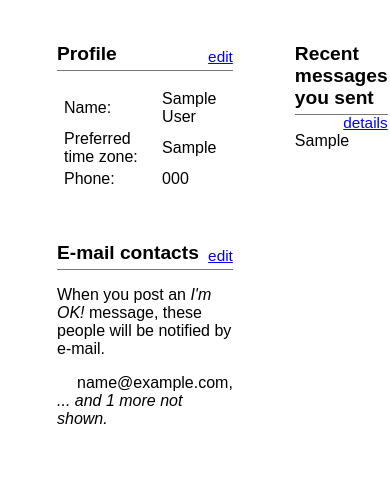
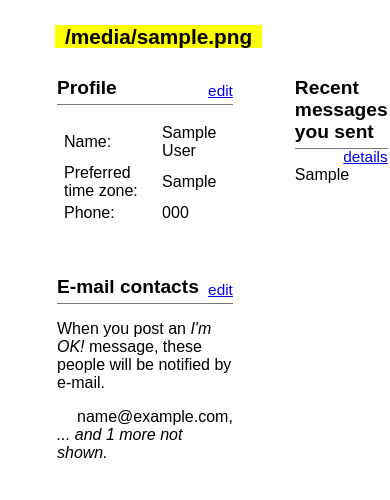
Before and after one commit to jeztek/imok_appengine, a Python web app: template templates/home.html in a window 390 px wide. Shown: the part 51-551 px from the top of the page. Run offline with Jinja, Linux system fonts and the light colour scheme; the template is opened without the code that fills it: most values are stand-ins (such as "Sample title", 1, 10 or a date in 2020).

Commit message:
added banner to remind user to verify phone

```diff
--- a/templates/home.html
+++ b/templates/home.html
@@ -77,10 +77,27 @@ table.profileWidget td {
   color: #777;
 }
 
+.banner {
+  padding-top: 10px;
+  padding-left: 30px;
+}
+
+.banner span {
+  font-weight: bold;
+  font-size: 1.3em;
+  background-color: yellow;
+  padding-left: 10px;
+  padding-right: 10px;
+}
+
 </style>
 {% endblock head %}
 
 {% block body %}
+
+{% if banner %}
+<div class="banner"><span>{{ banner }}</span></div>
+{% endif %}
 
 <table class="homeLayout"><tr><td class="homeLayout">
 
```
Also changed, not shown: main.py (+9 -0 lines).
